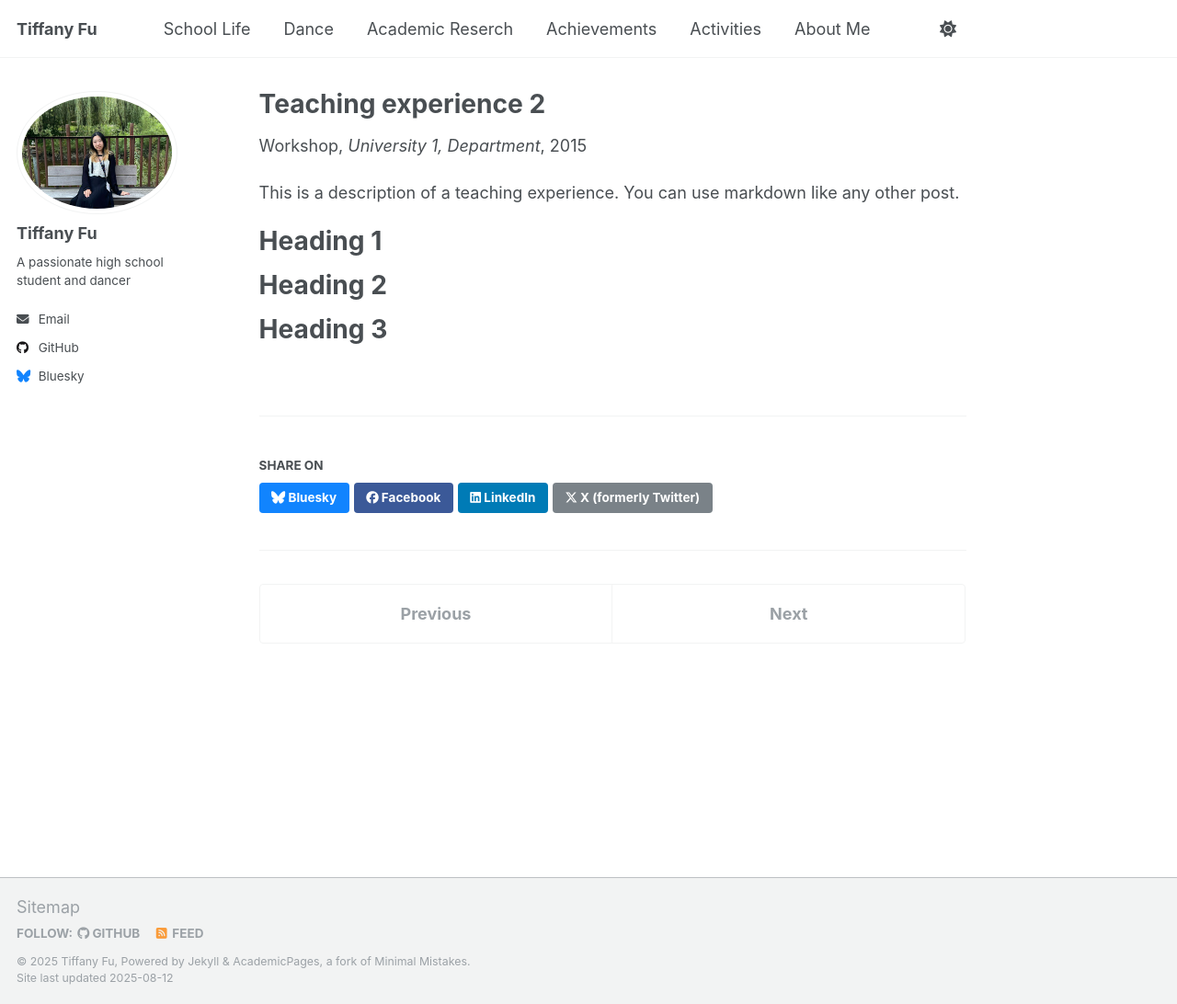
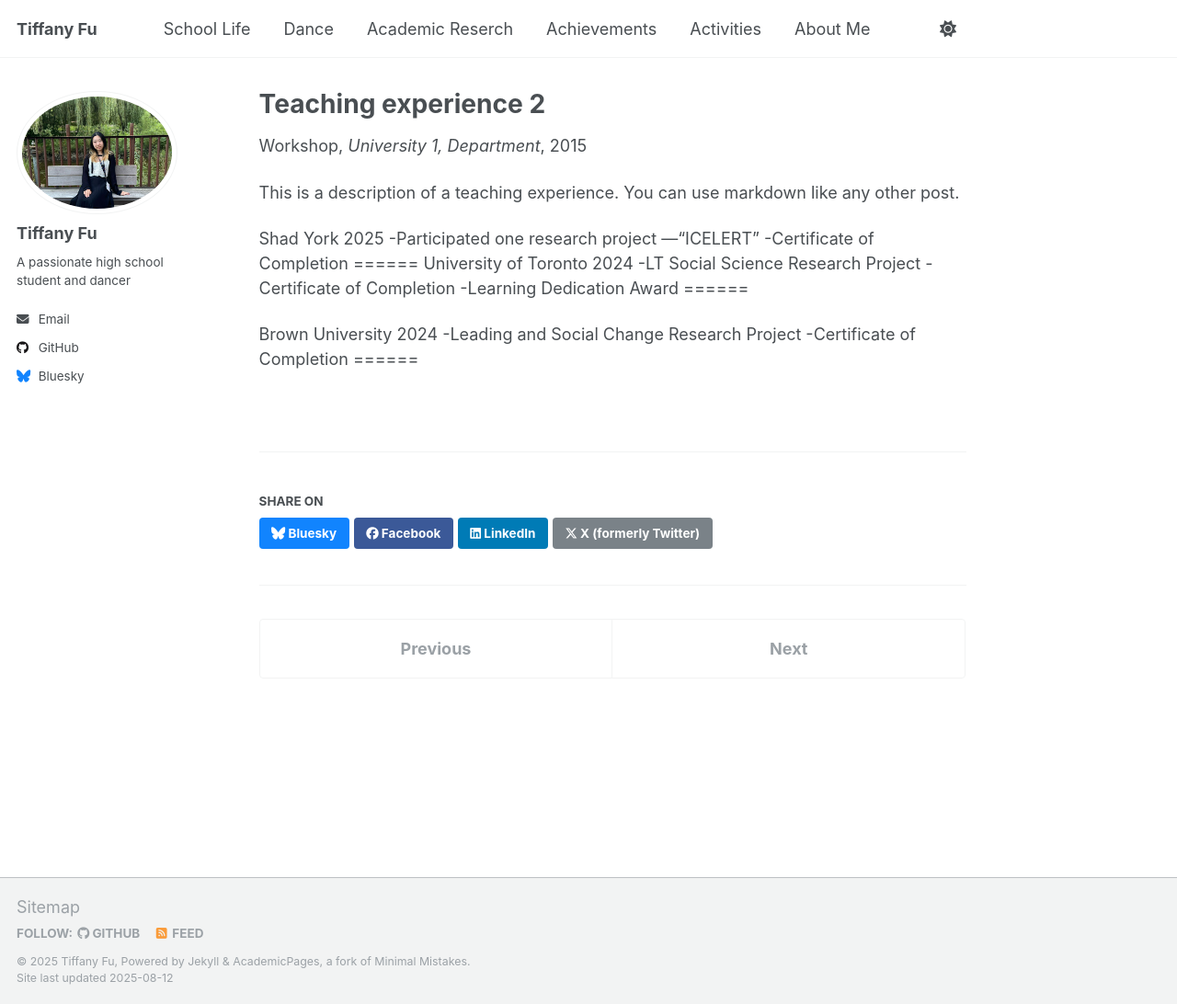
Before and after one commit to TiffanyJTFu/TiffanyFu, a Jekyll site: the page built from _teaching/2015-spring-teaching-2.md, in a window 1280 px wide and 1092 px high. Shown: the whole window at 92% size. Built offline with Jekyll 4.4.1, drawn with Linux system fonts in a browser that asks for light colours; a script that is not in the unit is left out.

Commit message:
Update 2015-spring-teaching-2.md

```diff
--- a/_teaching/2015-spring-teaching-2.md
+++ b/_teaching/2015-spring-teaching-2.md
@@ -10,11 +10,17 @@ location: "City, Country"
 
 This is a description of a teaching experience. You can use markdown like any other post.
 
-Heading 1
+Shad York 2025
+  -Participated one research project ---"ICELERT"
+  -Certificate of Completion
+======
+University of Toronto 2024
+  -LT Social Science Research Project
+  -Certificate of Completion
+  -Learning Dedication Award
 ======
 
-Heading 2
+Brown University 2024
+  -Leading and Social Change Research Project
+  -Certificate of Completion
 ======
-
-Heading 3
-======
```
